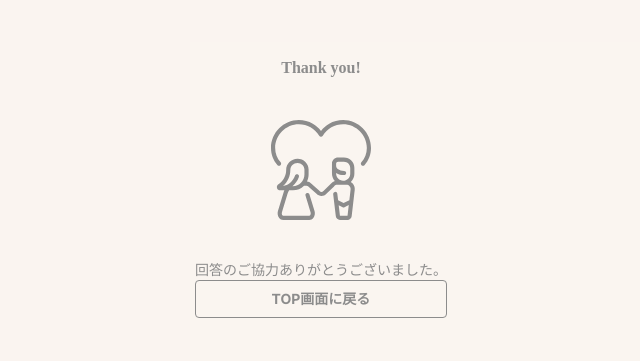
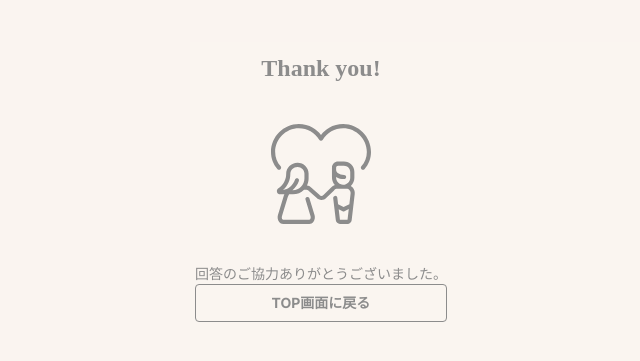
Before and after one commit to JangYoonsung/wedding_card, a Next.js app: page /thanks in a window 1280 px wide. Shown: the part 213-574 px from the top of the page, without its empty margins (319-959 px from the left). Built offline with nearby package versions, Linux system fonts and the light colour scheme.

Commit message:
chore: test

```diff
--- a/src/components/Title.tsx
+++ b/src/components/Title.tsx
@@ -1,7 +1,6 @@
 'use client';
 
 import { COLOR } from '@/constants/common';
-import { MATCHED_SIZE } from '@/constants/title';
 import { TitleProps } from '@/types/title';
 import React, { CSSProperties } from 'react';
 
@@ -11,9 +10,7 @@ const Title: React.FC<TitleProps> = ({ text, fontSize, classes = '', color = COL
   };
 
   return (
-    <h1
-      className={`${fontSize ? `${MATCHED_SIZE[fontSize]}` : ''} text-[var(--color)] font-bold ${classes}`}
-      style={style}>
+    <h1 className={`text-2xl text-[var(--color)] font-bold ${classes}`} style={style}>
       {text}
     </h1>
   );
```
